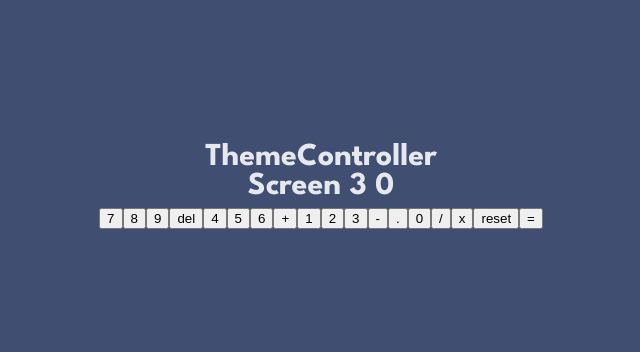
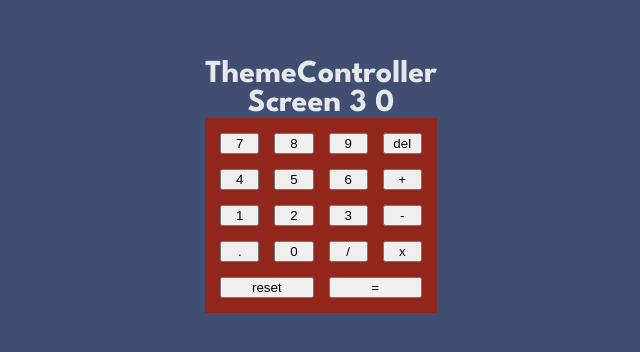
Before and after one commit to Silkiercomet/calculator-with-react-ts, a React (Vite) app in the folder my-calculator/: page / in a window 1280 px wide. Shown: the part 214-566 px from the top of the page, without its empty margins (319-959 px from the left). Built offline with nearby package versions, Linux system fonts and the light colour scheme.

Commit message:
basic keyboard created

```diff
--- a/my-calculator/src/App.css
+++ b/my-calculator/src/App.css
@@ -6,5 +6,5 @@
 }
 
 .App{
-  max-width: 1000px;
+  max-width: 800px;
 }
--- a/my-calculator/src/componets/KeyPanel.tsx
+++ b/my-calculator/src/componets/KeyPanel.tsx
@@ -1,44 +1,99 @@
-import React from "react"
-import { FC,Dispatch,SetStateAction }from 'react'
+import React from "react";
+import { FC, Dispatch, SetStateAction } from "react";
+import style from "./keypanel.module.css";
 interface set {
-    setInput:Dispatch<SetStateAction<string>>
-    input:string
-
+  setInput: Dispatch<SetStateAction<string>>;
+  input: string;
 }
-let keys:{id:string, value:string}[] = [{id:"7",value:"7"},{id:"8",value:"8"},{id:"9",value:"9"},{id:"del",value:"del"},{id:"4",value:"4"},{id:"5",value:"5"},{id:"6",value:"6"},{id:"+",value:"+"},{id:"1",value:"1"},{id:"2",value:"2"},{id:"3",value:"3"},{id:"-",value:"-"},{id:".",value:"."},{id:"0",value:"0"},{id:"/",value:"/"},{id:"x",value:"*"},{id:"reset",value:"reset"},{id:"=",value:"="}]
-const KeyPanel:FC<set> = ({setInput,input}) => {
-  let handleClick = ({ target, currentTarget }: React.MouseEvent<HTMLButtonElement>) => {
-    console.log(currentTarget.value)
-    switch(currentTarget.value){
+let keys: { id: string; value: string }[] = [
+  { id: "7", value: "7" },
+  { id: "8", value: "8" },
+  { id: "9", value: "9" },
+  { id: "del", value: "del" },
+  { id: "4", value: "4" },
+  { id: "5", value: "5" },
+  { id: "6", value: "6" },
+  { id: "+", value: "+" },
+  { id: "1", value: "1" },
+  { id: "2", value: "2" },
+  { id: "3", value: "3" },
+  { id: "-", value: "-" },
+  { id: ".", value: "." },
+  { id: "0", value: "0" },
+  { id: "/", value: "/" },
+  { id: "x", value: "*" },
+];
+let resetAndEqual = [
+  { id: "reset", value: "reset" },
+  { id: "=", value: "=" },
+];
+const KeyPanel: FC<set> = ({ setInput, input }) => {
+  let handleClick = ({
+    target,
+    currentTarget,
+  }: React.MouseEvent<HTMLButtonElement>) => {
+    switch (currentTarget.value) {
       case "reset":
-        setInput("0")
-      break;
+        setInput("0");
+        break;
       case "=":
-        let result
+        let result;
         try {
-          result = Function("return " + input)()
+          result = Function("return " + input)();
         } catch (error) {
           console.error(error);
-          result = "Syntax Error"
+          result = "Syntax Error";
         }
-        setInput(result)
-      break;
+        setInput(result);
+        break;
       case "del":
-        if(input.length <= 1){
-          setInput("0")
-        }else{
-          let newInput = input.slice(0,input.length-1)
-          setInput(newInput)
+        if (input.length <= 1) {
+          setInput("0");
+        } else {
+          let newInput = input.slice(0, input.length - 1);
+          setInput(newInput);
         }
-      break;
+        break;
       default:
-        let addInput = input + currentTarget.value
-        setInput(addInput)
+        if (input === "Syntax Error" || input === "0") {
+          let addInput = currentTarget.value;
+          setInput(addInput);
+        } else {
+          let addInput = input + currentTarget.value;
+          setInput(addInput);
+        }
     }
-  }
+  };
   return (
-    <div>{keys.map(element => <button value={element.value} onClick={handleClick} key={element.id}>{element.id}</button>)}</div>
-  )
-}
+    <>
+      <div className={style.wrapper}>
+        <div className={style.panel}>
+          {keys.map((element) => (
+            <button
+              className={element.id}
+              value={element.value}
+              onClick={handleClick}
+              key={element.id}
+            >
+              {element.id}
+            </button>
+          ))}
+        </div>
+        <div className={style.lastButtons}>
+          {resetAndEqual.map((element) => (
+            <button
+              className={element.id}
+              value={element.value}
+              onClick={handleClick}
+              key={element.id}
+            >
+              {element.id}
+            </button>
+          ))}
+        </div>
+      </div>
+    </>
+  );
+};
 
-export default KeyPanel
+export default KeyPanel;
--- /dev/null
+++ b/my-calculator/src/componets/keypanel.module.css
@@ -0,0 +1,20 @@
+.wrapper{
+    padding: 15px;
+    background-color: var(--Darkred);
+}
+.panel{
+    display: grid;
+    grid-template-columns: repeat(4, 1fr);
+    grid-gap: 15px;
+
+}
+.lastButtons{
+    display: flex;
+    column-gap: 15px;
+
+}
+.lastButtons > *{
+    margin-top: 15px;
+    width: 100%;
+    flex: 1;
+}
```
Also changed, not shown: my-calculator/src/index.css (line endings or trailing spaces).
